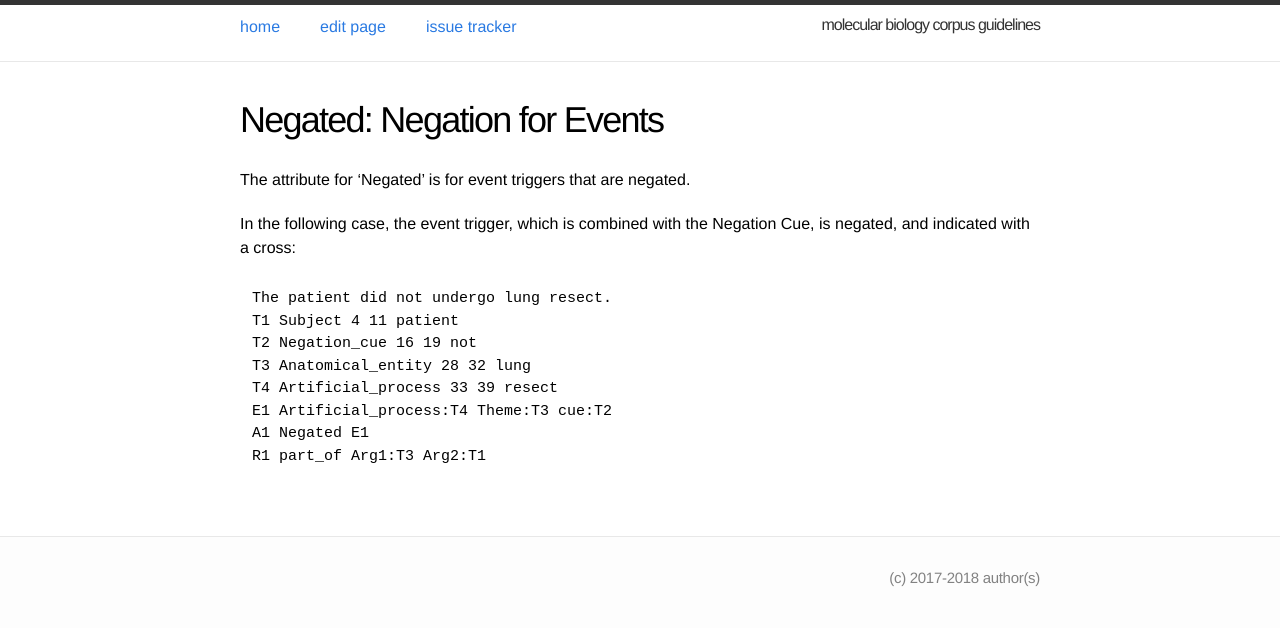
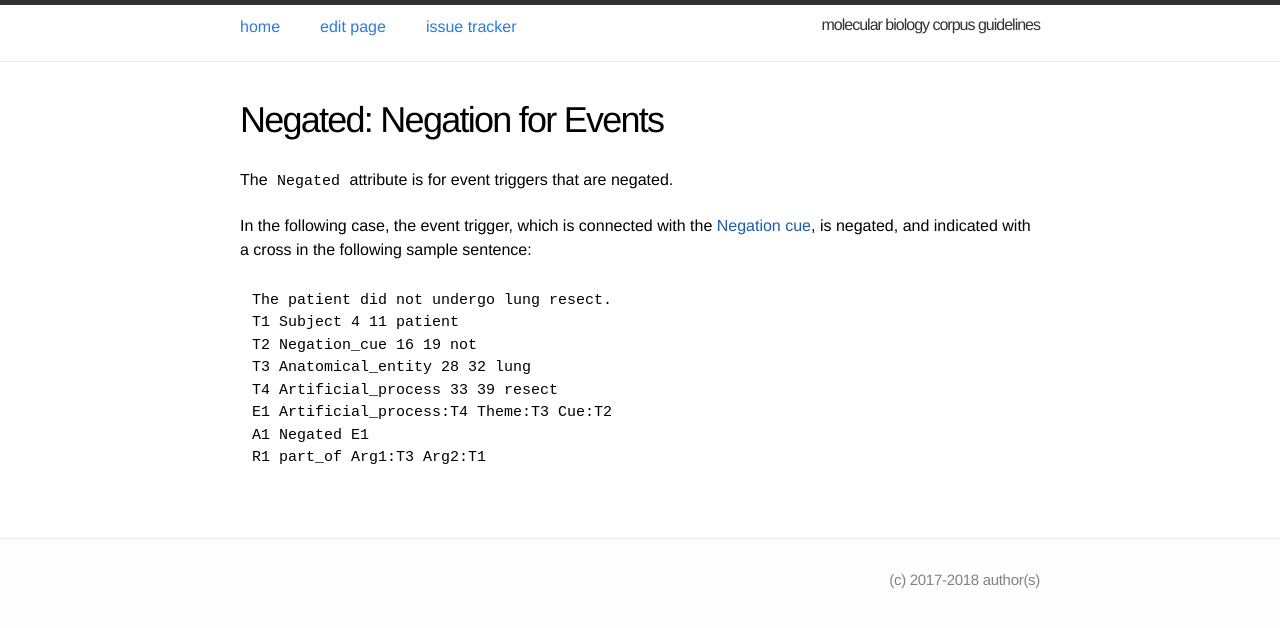
Before and after one commit to ezcatdb/molbiol_lung_corpus-guidelines, a Jekyll site: the page built from _attribute/Negated.md, in a window 1280 px wide. Shown: the top 628 px of the page. Built offline with Jekyll 4.4.1, drawn with Linux system fonts in a browser that asks for light colours.

Commit message:
correction of definition in _attribute/Negated.md

```diff
--- a/_attribute/Negated.md
+++ b/_attribute/Negated.md
@@ -5,16 +5,16 @@ shortdef: "Negation for Events"
 order: 0
 ---
 
-The attribute for 'Negated' is for event triggers that are negated.
+The `Negated` attribute is for event triggers that are negated.
 
-In the following case, the event trigger, which is combined with the Negation Cue, is negated, and indicated with a cross:
+In the following case, the event trigger, which is connected with the [Negation cue](), is negated, and indicated with a cross in the following sample sentence:
 ~~~ ann
 The patient did not undergo lung resect.
 T1 Subject 4 11 patient
 T2 Negation_cue 16 19 not
 T3 Anatomical_entity 28 32 lung
 T4 Artificial_process 33 39 resect
-E1 Artificial_process:T4 Theme:T3 cue:T2
+E1 Artificial_process:T4 Theme:T3 Cue:T2
 A1 Negated E1
 R1 part_of Arg1:T3 Arg2:T1
 ~~~
```
